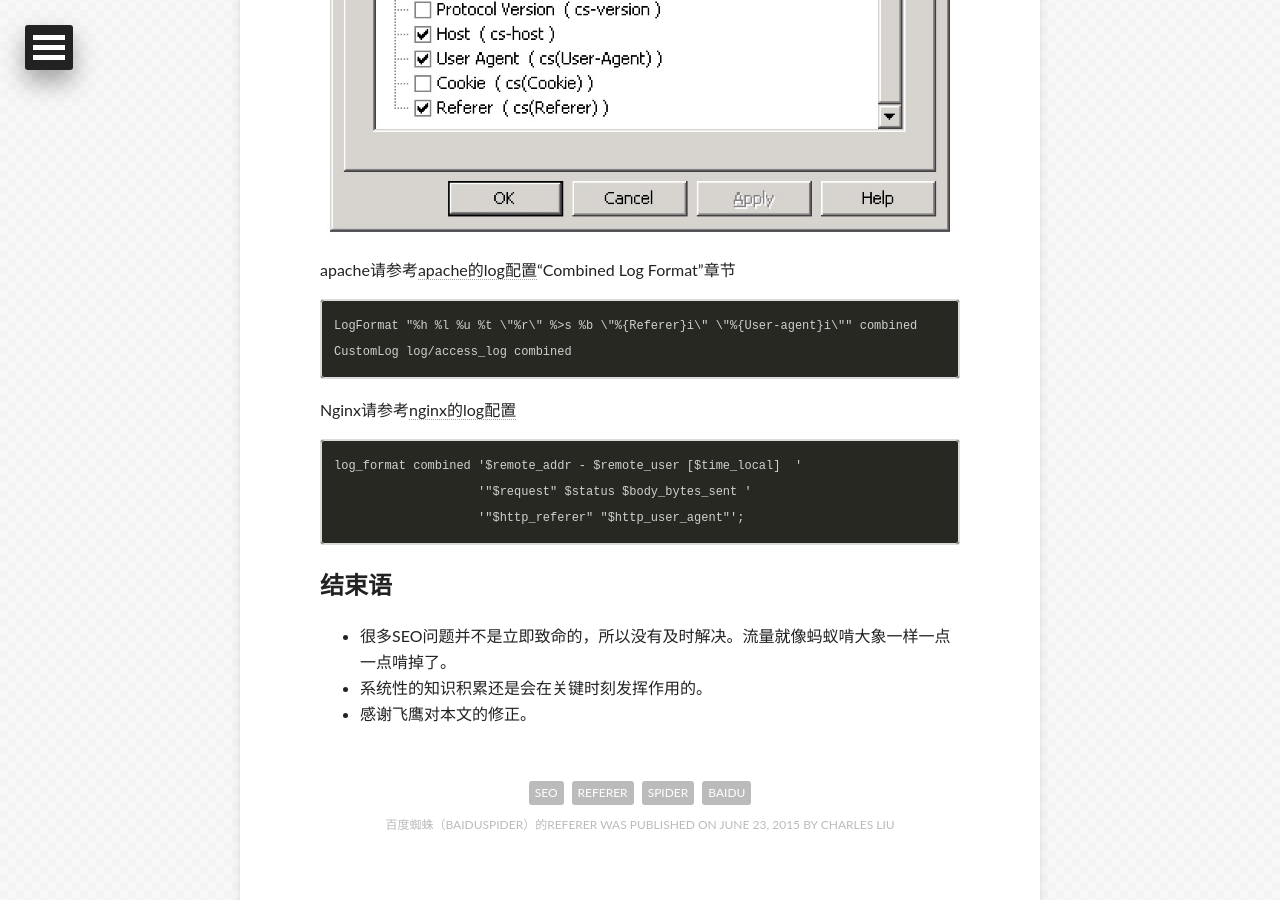
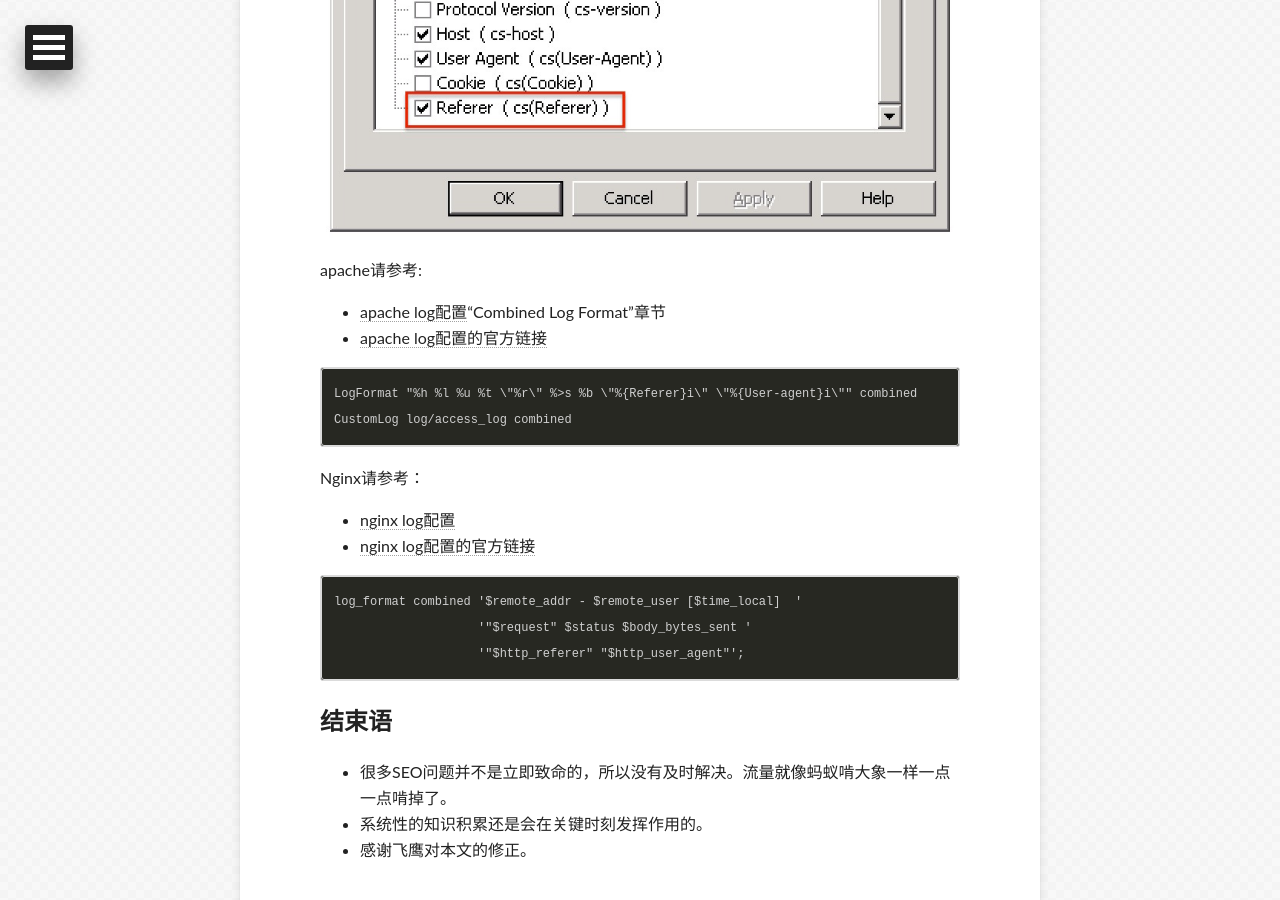
Before and after one commit to apyixiang/apyixiang.github.io, a Jekyll site: the page built from _posts/2015-06-23-baidu-spider-referrer.markdown, in a window 1280 px wide and 900 px high, scrolled down 2574 px. Built offline with Jekyll 4.4.1, drawn with Linux system fonts in a browser that asks for light colours; some web fonts are replaced; Markdown is read by kramdown in place of the engine named in the settings; comment, search, counter and statistics services are not loaded.

Commit message:
small changes

````diff
--- a/_posts/2015-06-23-baidu-spider-referrer.markdown
+++ b/_posts/2015-06-23-baidu-spider-referrer.markdown
@@ -52,7 +52,10 @@ iis请在这里勾选“cs(Referer)”：
 ![iis-log-1]({{ site.url }}/images/iis-log-1.png)
 ![iis-log-2]({{ site.url }}/images/iis-log-2.png)
 
-apache请参考[apache的log配置](http://httpd.apache.org/docs/2.2/logs.html)“Combined Log Format”章节
+apache请参考:
+
+* [apache log配置](http://www.t086.com/code/apache2.2/logs.html)“Combined Log Format”章节
+* [apache log配置的官方链接](http://httpd.apache.org/docs/2.2/logs.html)
 
 ```
 LogFormat "%h %l %u %t \"%r\" %>s %b \"%{Referer}i\" \"%{User-agent}i\"" combined
@@ -60,7 +63,10 @@ CustomLog log/access_log combined
 ```
 
 
-Nginx请参考[nginx的log配置](http://wiki.nginx.org/NginxHttpLogModule#log_format)
+Nginx请参考：
+
+* [nginx log配置](http://who0168.blog.51cto.com/253401/569615)
+* [nginx log配置的官方链接](http://wiki.nginx.org/NginxHttpLogModule#log_format)
 
 ```
 log_format combined '$remote_addr - $remote_user [$time_local]  '
````
Also changed, not shown: images/iis-log-2.png.
